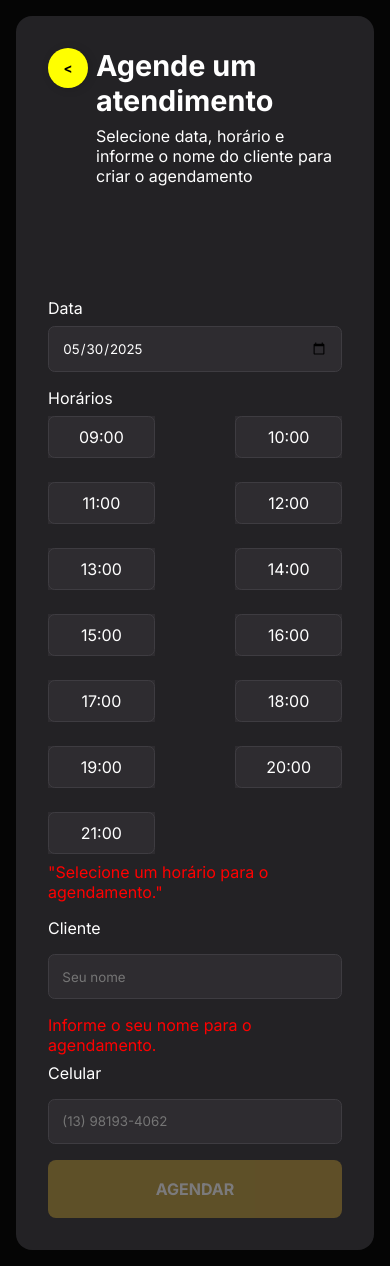
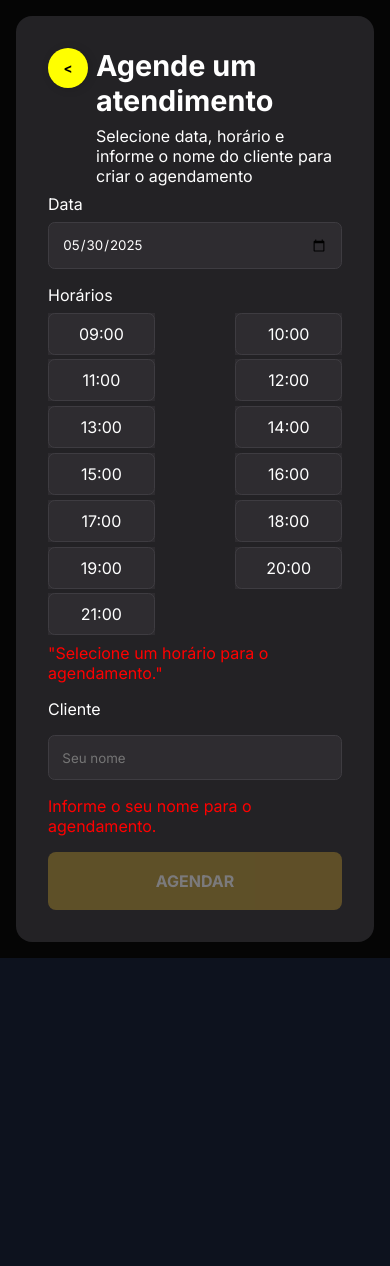
Before and after one commit to v-L1ma/barber, an Angular app in the folder frontend/barber/: page /agendamento in a window 390 px wide. After the commit the page ends 958 px from the top, so only its background shows below. Built offline with nearby package versions, Linux system fonts and the light colour scheme; no server answers.

Commit message:
style: arrumando responsividade

```diff
--- a/frontend/barber/src/app/components/card-servicos/card-servicos.component.scss
+++ b/frontend/barber/src/app/components/card-servicos/card-servicos.component.scss
@@ -43,3 +43,17 @@
         }
     }
 }
+
+@media screen and (max-width:950px){
+
+    .card{
+
+
+        div:nth-child(2){
+            flex-direction: column;
+            align-items: center;
+            justify-content: center;
+        }
+    }
+
+}
--- a/frontend/barber/src/app/components/sucesso-agendamento/sucesso-agendamento.component.scss
+++ b/frontend/barber/src/app/components/sucesso-agendamento/sucesso-agendamento.component.scss
@@ -1,9 +1,11 @@
 main{
-    height: 145vh;
+    height: 100vh;
     width: 100vw;
-    position: absolute;
+    position: fixed;
     left: 0;
     z-index: 2;
+    overflow: hidden;
+    box-sizing: border-box;
 
     background-color: rgba(0, 0, 0, 0.5);
     display: flex;
@@ -90,3 +92,9 @@ main{
         }
       }
 }
+
+@media screen and (max-width:950px){
+    main{
+    padding: 2em;
+    }
+}
--- a/frontend/barber/src/app/pages/agendamento/agendamento.component.html
+++ b/frontend/barber/src/app/pages/agendamento/agendamento.component.html
@@ -159,15 +159,6 @@
                     <p class="erro">Informe o seu nome para o agendamento.</p>
                 }
             </div>
-            <div id="cliente">
-                <label for="">Celular</label>
-                <input
-                type="text"
-                placeholder="(13) 98193-4062">
-                <!-- @if (celular.invalid && formDir.submitted) {
-                    <p class="erro">Informe o número seu celular para o agendamento.</p>
-                } -->
-            </div>
             <button [disabled]="agendamentoForm.invalid">AGENDAR</button>
         </form>
     </div>
--- a/frontend/barber/src/app/pages/agendamento/agendamento.component.scss
+++ b/frontend/barber/src/app/pages/agendamento/agendamento.component.scss
@@ -5,7 +5,6 @@ main{
     color: white;
     box-sizing: border-box;
     gap: 1em;
-    height: 150vh;
 
     .erro{
         color: red;
@@ -171,7 +170,13 @@ main{
     main{
         #container{
             width: 100%;
+            form{
+                .horariosLista{
+                    gap: .3em;
+                }
+            }
         }
+
 
         #imagem{
             display: none;
--- a/frontend/barber/src/app/pages/index/index.component.scss
+++ b/frontend/barber/src/app/pages/index/index.component.scss
@@ -1,5 +1,9 @@
 main{
     #mobile{
+        display: none;
+    }
+
+    #header{
         display: none;
     }
 
--- a/frontend/barber/src/app/pages/meus-agendamentos/meus-agendamentos.component.scss
+++ b/frontend/barber/src/app/pages/meus-agendamentos/meus-agendamentos.component.scss
@@ -95,3 +95,9 @@ section{
     }
 
 }
+
+@media screen and (max-width:950px){
+    section{
+        width: 83vw;
+    }
+}
--- a/frontend/barber/src/app/pages/servicos/servicos.component.scss
+++ b/frontend/barber/src/app/pages/servicos/servicos.component.scss
@@ -43,7 +43,7 @@ main{
 
     #banner{
         height: 20em;
-        width: 70vw;
+        width: 72vw;
         margin: auto;
         border-radius: .5em;
         background-image: url(/clientes.png);
@@ -56,3 +56,15 @@ main{
 
 
 }
+
+@media screen and (max-width:950px) {
+    main{
+        section{
+            width: 90vw;
+        }
+
+        #banner{
+            width: 82vw;
+        }
+    }
+}
```
